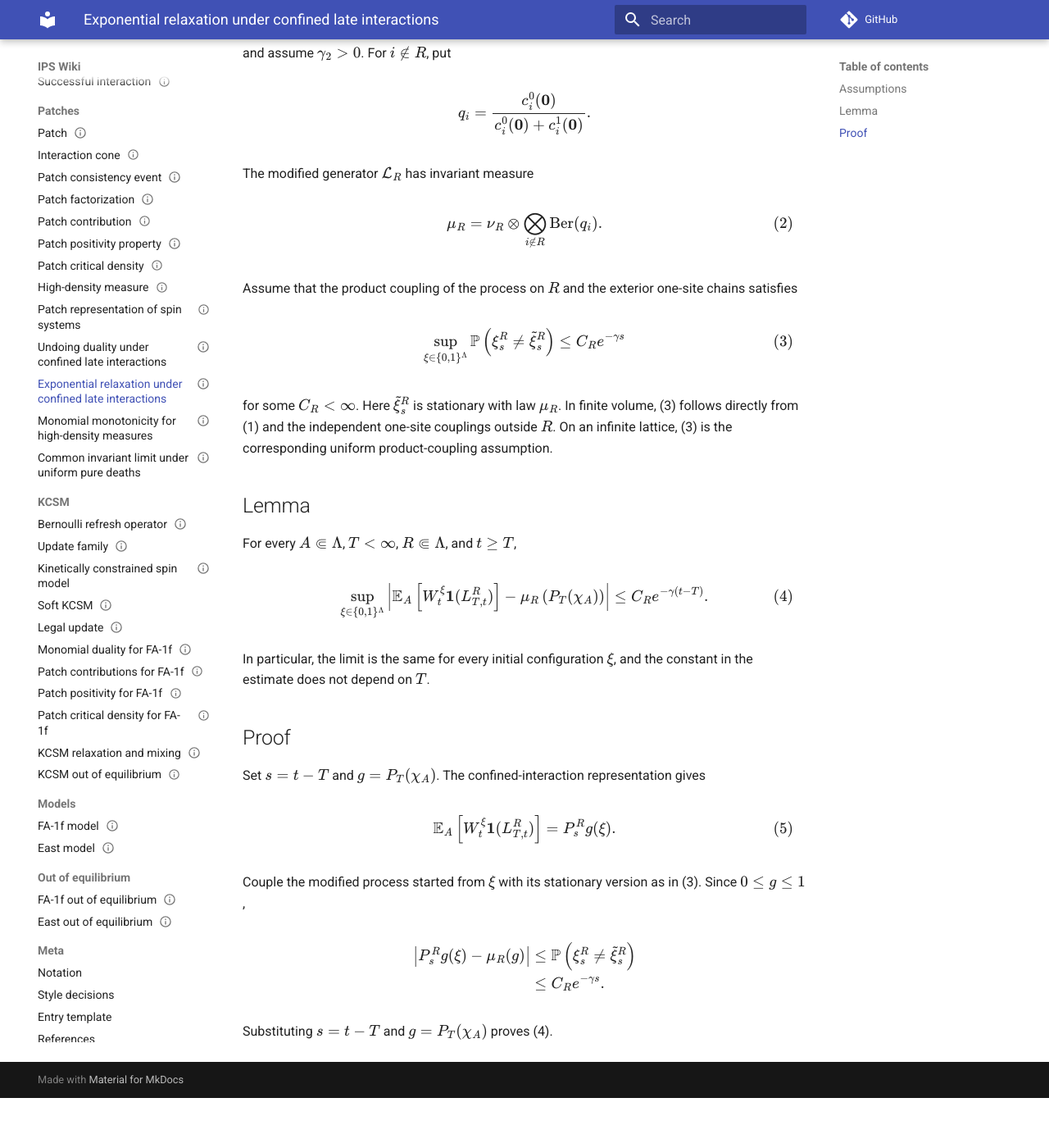
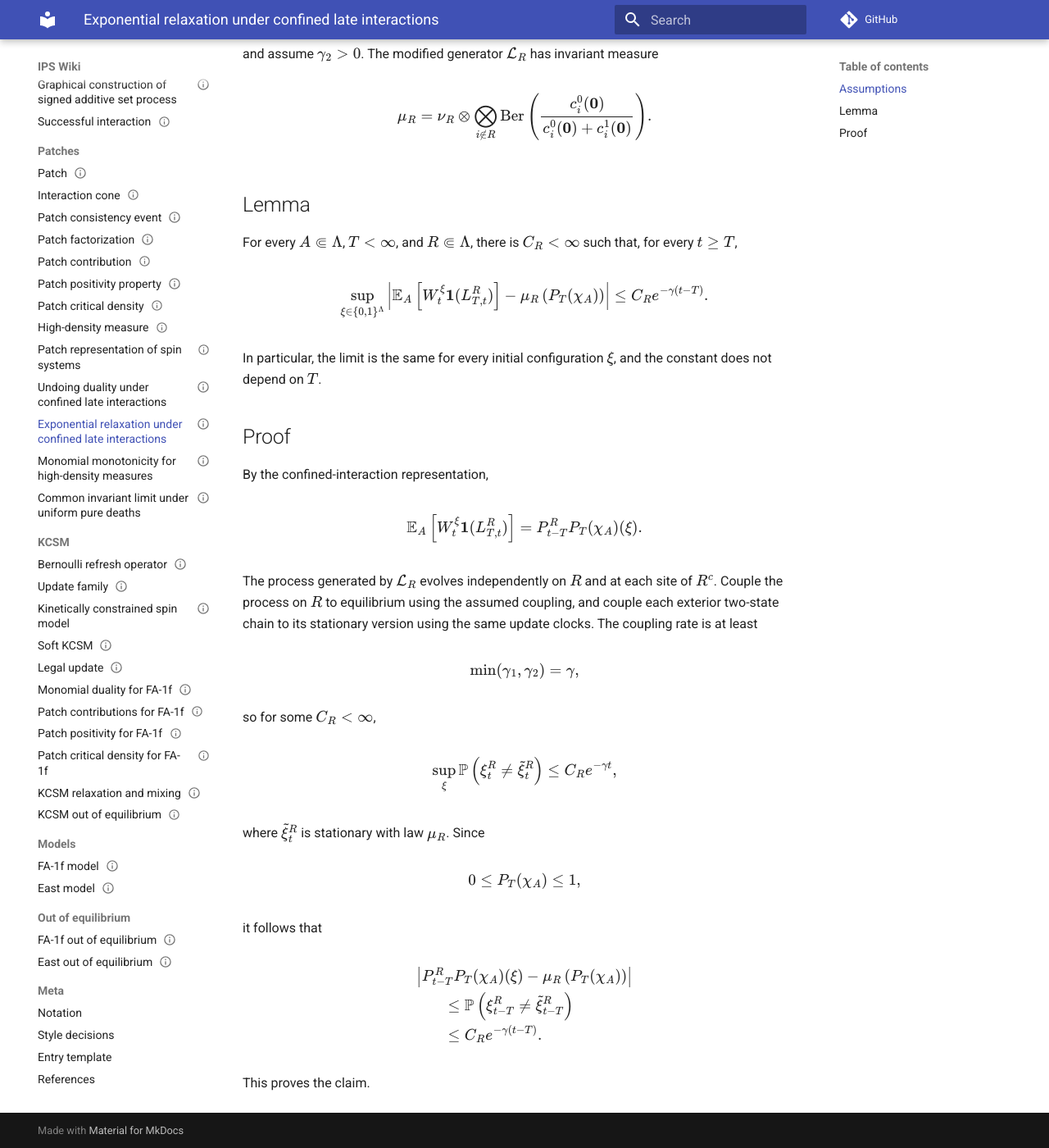
Before and after one commit to maciejgluchowski86-beep/ips-wiki, an MkDocs documentation site: the page built from docs/entries/exponential-relaxation-under-confined-late-interactions.md, in a window 1280 px wide and 1400 px high, scrolled down 693 px. Shown: the whole window at 82% size. Built offline with MkDocs 1.6.1 and Material for MkDocs 9.7.7, drawn with Linux system fonts in a browser that asks for light colours; comment, search, counter and statistics services are not loaded; before the commit the page ends 2032 px from its top, so only the background shows below that; some of the changed text lies outside the part shown.

Commit message:
Streamline confined relaxation assumptions

```diff
--- a/docs/entries/exponential-relaxation-under-confined-late-interactions.md
+++ b/docs/entries/exponential-relaxation-under-confined-late-interactions.md
@@ -14,20 +14,19 @@ The modified spin system from [undoing duality under confined late interactions]
 
 ## Assumptions
 
-For \(R\Subset\Lambda\), let \(\cL_R^0\) be the zero-boundary restriction of the original spin system to \(R\). Assume that \(\cL_R^0\) has a unique invariant measure \(\nu_R\), and that it admits a coupling with its stationary process satisfying
+For \(R\Subset\Lambda\), let \(\cL_R^0\) be the zero-boundary restriction of the original spin system to \(R\). Assume that there is \(\gamma_1>0\), independent of \(R\), such that for every \(R\Subset\Lambda\), \(\cL_R^0\) has a unique invariant measure \(\nu_R\) and admits a coupling with its stationary process satisfying
 
 $$
 \sup_{\eta\in\{0,1\}^R}
 \mathbb P
 \left(
-\eta_s\ne\widetilde\eta_s
+\eta_t\ne\widetilde\eta_t
 \right)
 \le
-C_1e^{-\gamma_1s},
-\tag{1}
+C_R^0e^{-\gamma_1t}
 $$
 
-where \(C_1<\infty\) and \(\gamma_1>0\) are independent of \(R\).
+for some \(C_R^0<\infty\).
 
 Set
 
@@ -43,44 +42,24 @@ c_i^x(\mathbf0),
 \min(\gamma_1,\gamma_2),
 $$
 
-and assume \(\gamma_2>0\). For \(i\notin R\), put
-
-$$
-q_i
-=
-\frac{c_i^0(\mathbf0)}
-{c_i^0(\mathbf0)+c_i^1(\mathbf0)}.
-$$
-
-The modified generator \(\cL_R\) has invariant measure
+and assume \(\gamma_2>0\). The modified generator \(\cL_R\) has invariant measure
 
 $$
 \mu_R
 =
 \nu_R
 \otimes
-\bigotimes_{i\notin R}\operatorname{Ber}(q_i).
-\tag{2}
+\bigotimes_{i\notin R}
+\operatorname{Ber}
+\left(
+\frac{c_i^0(\mathbf0)}
+{c_i^0(\mathbf0)+c_i^1(\mathbf0)}
+\right).
 $$
-
-Assume that the product coupling of the process on \(R\) and the exterior one-site chains satisfies
-
-$$
-\sup_{\xi\in\{0,1\}^\Lambda}
-\mathbb P
-\left(
-\xi_s^R\ne\widetilde\xi_s^R
-\right)
-\le
-C_R e^{-\gamma s}
-\tag{3}
-$$
-
-for some \(C_R<\infty\). Here \(\widetilde\xi_s^R\) is stationary with law \(\mu_R\). In finite volume, (3) follows directly from (1) and the independent one-site couplings outside \(R\). On an infinite lattice, (3) is the corresponding uniform product-coupling assumption.
 
 ## Lemma
 
-For every \(A\Subset\Lambda\), \(T<\infty\), \(R\Subset\Lambda\), and \(t\ge T\),
+For every \(A\Subset\Lambda\), \(T<\infty\), and \(R\Subset\Lambda\), there is \(C_R<\infty\) such that, for every \(t\ge T\),
 
 $$
 \sup_{\xi\in\{0,1\}^\Lambda}
@@ -93,15 +72,14 @@ W_t^\xi\ind(L_{T,t}^R)
 \mu_R\left(P_T(\chi_A)\right)
 \right|
 \le
-C_R e^{-\gamma(t-T)}.
-\tag{4}
+C_Re^{-\gamma(t-T)}.
 $$
 
-In particular, the limit is the same for every initial configuration \(\xi\), and the constant in the estimate does not depend on \(T\).
+In particular, the limit is the same for every initial configuration \(\xi\), and the constant does not depend on \(T\).
 
 ## Proof
 
-Set \(s=t-T\) and \(g=P_T(\chi_A)\). The confined-interaction representation gives
+By the confined-interaction representation,
 
 $$
 \mathbb E_A
@@ -109,26 +87,52 @@ $$
 W_t^\xi\ind(L_{T,t}^R)
 \right]
 =
-P_s^R g(\xi).
-\tag{5}
+P_{t-T}^R P_T(\chi_A)(\xi).
 $$
 
-Couple the modified process started from \(\xi\) with its stationary version as in (3). Since \(0\le g\le1\),
+The process generated by \(\cL_R\) evolves independently on \(R\) and at each site of \(R^c\). Couple the process on \(R\) to equilibrium using the assumed coupling, and couple each exterior two-state chain to its stationary version using the same update clocks. The coupling rate is at least
+
+$$
+\min(\gamma_1,\gamma_2)=\gamma,
+$$
+
+so for some \(C_R<\infty\),
+
+$$
+\sup_\xi
+\mathbb P
+\left(
+\xi_t^R\ne\widetilde\xi_t^R
+\right)
+\le
+C_Re^{-\gamma t},
+$$
+
+where \(\widetilde\xi_t^R\) is stationary with law \(\mu_R\). Since
+
+$$
+0\le P_T(\chi_A)\le1,
+$$
+
+it follows that
 
 $$
 \begin{aligned}
-\left|
-P_s^R g(\xi)-\mu_R(g)
+&\left|
+P_{t-T}^R P_T(\chi_A)(\xi)
+-
+\mu_R\left(P_T(\chi_A)\right)
 \right|
-&\le
+\\
+&\qquad\le
 \mathbb P
 \left(
-\xi_s^R\ne\widetilde\xi_s^R
+\xi_{t-T}^R\ne\widetilde\xi_{t-T}^R
 \right)
 \\
-&\le
-C_Re^{-\gamma s}.
+&\qquad\le
+C_Re^{-\gamma(t-T)}.
 \end{aligned}
 $$
 
-Substituting \(s=t-T\) and \(g=P_T(\chi_A)\) proves (4).
+This proves the claim.
```
